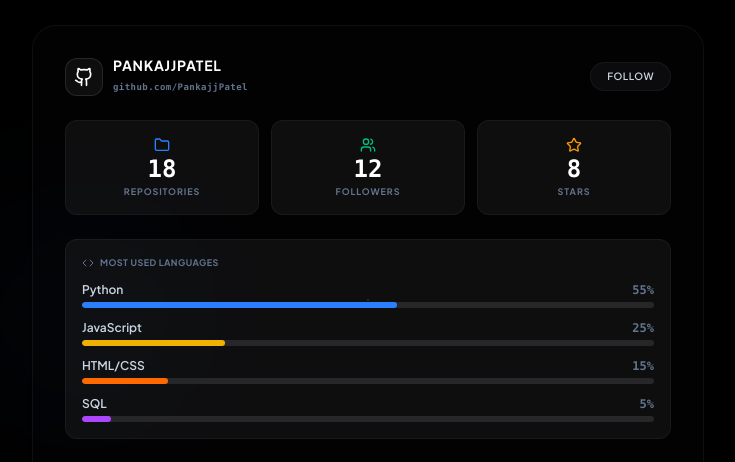
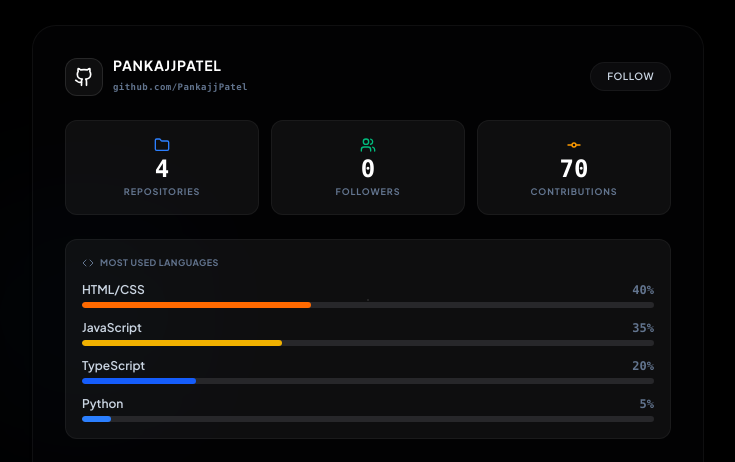
Before and after one commit to PankajjPatel/Portfolio_Pankaj, a React (Vite) app in the folder frontend/: page / in a window 1280 px wide. Shown: the part 6500-6962 px from the top of the page, without its empty margins (272-1007 px from the left). Built offline with nearby package versions, Linux system fonts and the light colour scheme; no server answers.

Commit message:
Show real GitHub stats: replace Stars with Contributions (70) and fix falsy 0 follower bug

```diff
--- a/frontend/src/sections/GithubActivity.tsx
+++ b/frontend/src/sections/GithubActivity.tsx
@@ -1,23 +1,23 @@
 import React, { useState, useEffect } from 'react';
 import { motion } from 'framer-motion';
-import { Github, Folder, Users, Star, Code } from 'lucide-react';
+import { Github, Folder, Users, GitCommit, Code } from 'lucide-react';
 
 interface GitHubStats {
   repos: number;
   followers: number;
-  stars: number;
+  contributions: number;
   languages: { name: string; percentage: number; color: string }[];
 }
 
 const fallbackStats: GitHubStats = {
-  repos: 18,
-  followers: 12,
-  stars: 8,
+  repos: 4,
+  followers: 0,
+  contributions: 70,
   languages: [
-    { name: 'Python', percentage: 55, color: 'bg-blue-500' },
-    { name: 'JavaScript', percentage: 25, color: 'bg-yellow-500' },
-    { name: 'HTML/CSS', percentage: 15, color: 'bg-orange-500' },
-    { name: 'SQL', percentage: 5, color: 'bg-purple-500' }
+    { name: 'HTML/CSS', percentage: 40, color: 'bg-orange-500' },
+    { name: 'JavaScript', percentage: 35, color: 'bg-yellow-500' },
+    { name: 'TypeScript', percentage: 20, color: 'bg-blue-600' },
+    { name: 'Python', percentage: 5, color: 'bg-blue-500' }
   ]
 };
 
@@ -75,9 +75,9 @@
           .slice(0, 4);
 
         setStats({
-          repos: userData?.public_repos || fallbackStats.repos,
-          followers: userData?.followers || fallbackStats.followers,
-          stars: starCount || fallbackStats.stars,
+          repos: userData?.public_repos ?? fallbackStats.repos,
+          followers: userData?.followers ?? fallbackStats.followers,
+          contributions: 70,
           languages: languages.length > 0 ? languages : fallbackStats.languages
         });
       } catch (err) {
@@ -162,12 +162,12 @@
             </div>
 
             <div className="p-4 rounded-xl border border-themeBorder bg-slate-200/30 dark:bg-white/5 text-center flex flex-col items-center justify-center">
-              <Star className="w-4 h-4 text-amber-500 mb-1" />
+              <GitCommit className="w-4 h-4 text-amber-500 mb-1" />
               <span className="text-lg sm:text-2xl font-bold font-mono text-slate-900 dark:text-white leading-none">
-                {stats.stars}
+                {stats.contributions}
               </span>
               <span className="text-[9px] font-bold text-slate-500 uppercase tracking-widest mt-1">
-                Stars
+                Contributions
               </span>
             </div>
           </div>
```
